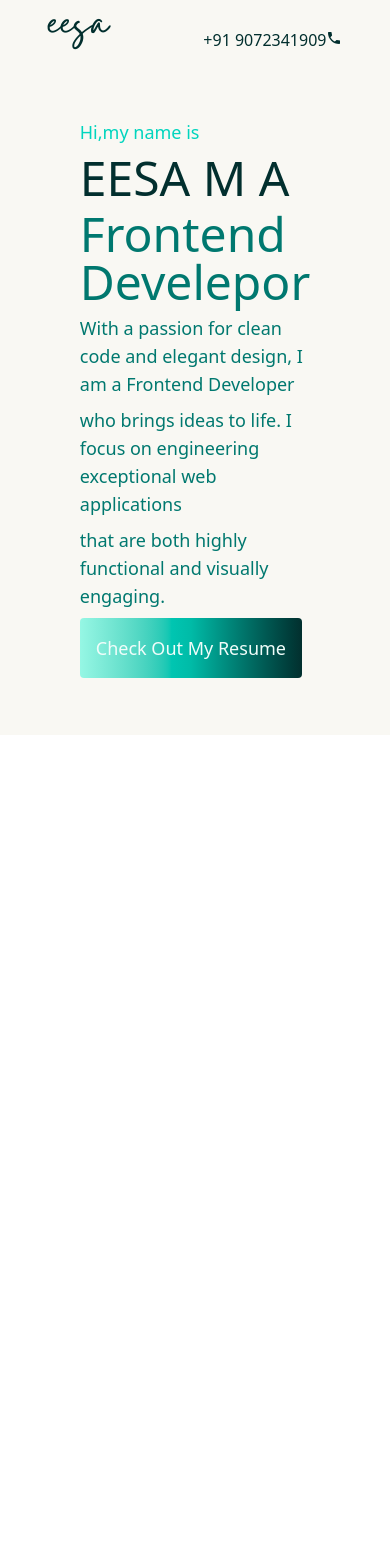
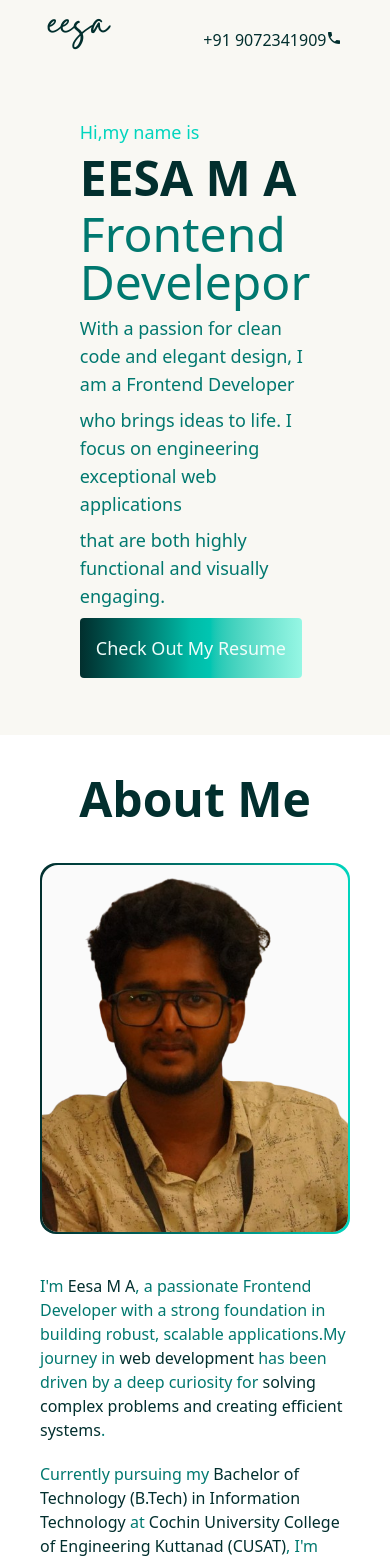
Before and after one commit to eesa-ma/my-portfolio, a React (Vite) app: page / in a window 390 px wide. Shown: the top 1562 px of the page. Before the commit the page ends 844 px from the top, so only its background shows below. Built offline with nearby package versions, Linux system fonts and the light colour scheme.

Commit message:
about page mobile design done

```diff
--- a/src/App.jsx
+++ b/src/App.jsx
@@ -1,3 +1,4 @@
+import About from "./components/About"
 import Home from "./components/Home"
 import NavBar from "./components/NavBar"
 
@@ -8,6 +9,7 @@ function App() {
     <>
       <NavBar />
       <Home />
+      <About />
     </>
   )
 }
--- a/src/components/About.jsx
+++ b/src/components/About.jsx
@@ -1 +1,22 @@
-f
+
+function About() {
+    return (
+        <>
+            <div className="m-10 space-y-10">
+                <h1 className="text-center text-teal-950 text-5xl  md:text-7xl font-bold">About Me</h1>
+                <div className="flex flex-col md:flex-row gap-10">
+                    <div className="flex-1/3 rounded-2xl bg-gradient-to-l from-teal-400 via-teal-700 to-teal-950 p-[2px] md:pb-0 ">
+                        <img src="/src/assets/eesa_.png" alt="eesa-photo" className="w-100 rounded-2xl bg-neutral-50 " />
+                    </div>
+                    <div className="flex-2/3 flex flex-col gap-5 text-teal-700">
+                        <p>I'm <span className="font-medium text-teal-950">Eesa M A</span>, a passionate <span className="font-medium">Frontend Developer</span> with a strong foundation in building robust, scalable applications.My journey in <span  className="font-medium text-teal-950">web development</span> has been driven by a deep curiosity for <span className="font-medium text-teal-950">solving complex problems and creating efficient systems</span>.</p>
+                        <p>Currently pursuing my <span className="font-medium text-teal-950">Bachelor of Technology (B.Tech) in Information Technology</span> at <span className="font-medium text-teal-950">Cochin University College of Engineering Kuttanad (CUSAT)</span>, I'm constantly expanding my knowledge and skills in the world of software development.</p>
+                        <p>I’m excited to contribute to real-world projects and collaborate with like-minded developers to build impactful solutions.</p>
+                    </div>
+                </div>
+            </div>
+        </>
+    );
+}
+
+export default About;
--- a/src/components/Home.jsx
+++ b/src/components/Home.jsx
@@ -4,15 +4,15 @@ function Home() {
     return (
 
         <>
-            <div className="md:h-[90vh] min-h-[80vh] flex justify-center items-center bg-[#f9f8f3] px-20 md:px-40 ">
+            <div className="pt-10 pb-10 md:pb-0 md:pt-0 md:h-[90vh] min-h-[80vh] flex justify-center items-center bg-[#f9f8f3] px-20 md:px-40 ">
                <div className="space-y-2">
                     <p className="text-teal-400 text-lg">Hi,my name is</p>
-                    <p className="text-teal-950 text-5xl md:text-7xl">EESA M A</p>
+                    <p className="text-teal-950 text-5xl md:text-7xl font-semibold">EESA M A</p>
                     <p className="text-5xl md:text-7xl text-teal-700">Frontend Develepor</p>
                     <p className="text-lg text-teal-700">With a passion for clean code and elegant design, I am a Frontend Developer</p>
                     <p className="text-lg text-teal-700">who brings ideas to life. I focus on engineering exceptional web applications</p>
                     <p className="text-lg text-teal-700">that are both highly functional and visually engaging.</p>
-                    <a href="/src/assets/reume.pdf" target="_blank" rel="noopener noreferrer"><button className=" p-4 bg-gradient-to-r from-teal-200 via-teal-500 to-teal-950 rounded text-teal-50 text-lg">Check Out My Resume</button> </a>
+                    <a href="/src/assets/reume.pdf" target="_blank" rel="noopener noreferrer"><button className=" p-4 bg-gradient-to-l from-teal-200 via-teal-500 to-teal-950 rounded text-teal-50 text-lg">Check Out My Resume</button> </a>
                </div>
             </div>
         </>
```
Also changed, not shown: src/assets/eesa_.png (added).
